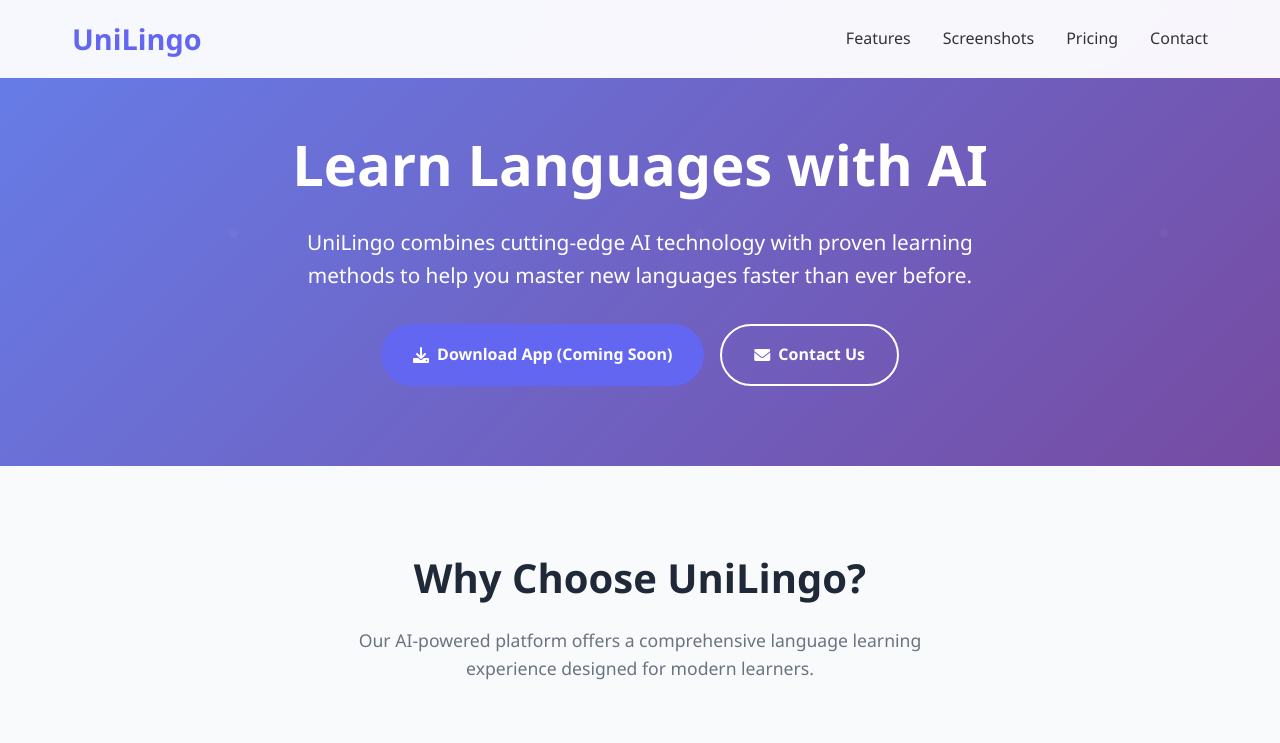
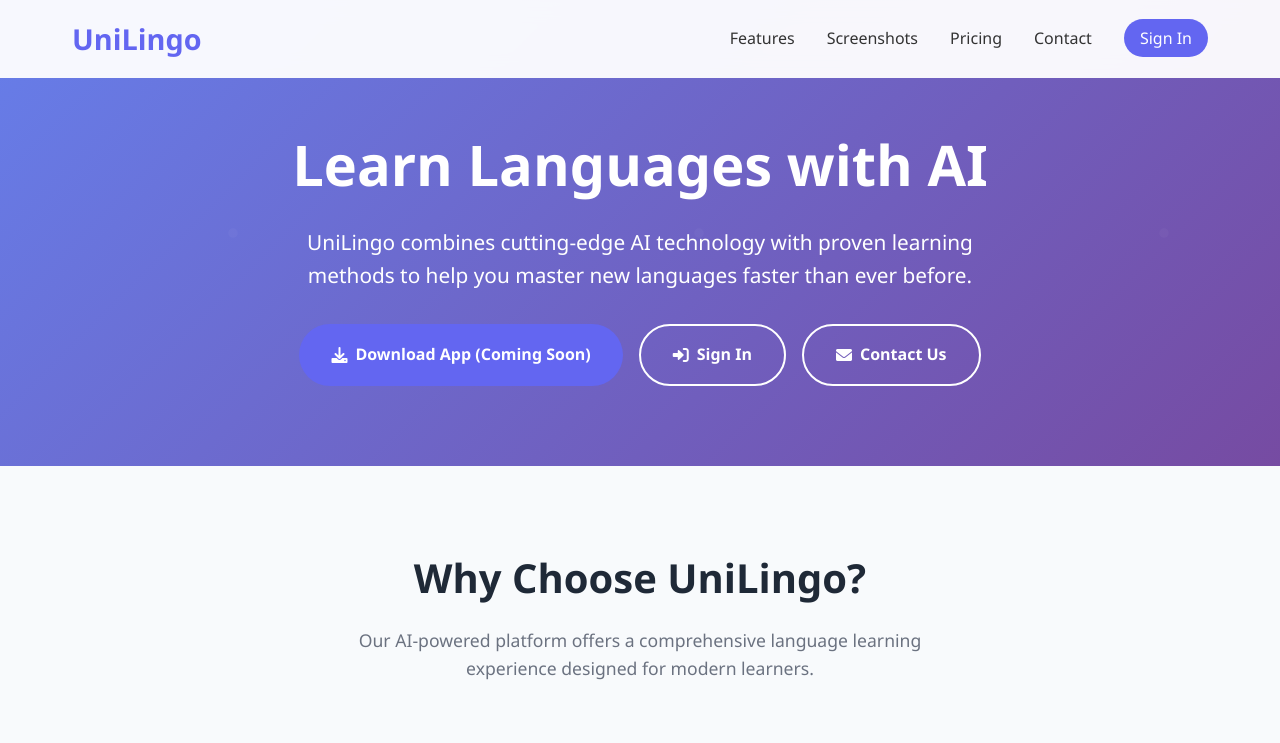
Before and after one commit to EmesOrdCo/UniLingo_Website, a website: page index.html in a window 1280 px wide. Shown: the top 743 px of the page. Drawn offline with Linux system fonts and the light colour scheme.

Commit message:
Add Sign In and Manage Account access to home page
- Add Sign In button to navigation bar with styled appearance
- Add Sign In button to hero section CTA buttons
- Add Manage Account button to pricing section
- Include proper styling and hover effects for new buttons
- Provide easy access to authentication system from home page

```diff
--- a/index.html
+++ b/index.html
@@ -62,6 +62,19 @@
 
         .nav-links a:hover {
             color: #6366f1;
+        }
+
+        .nav-signin {
+            background: #6366f1 !important;
+            color: white !important;
+            padding: 0.5rem 1rem !important;
+            border-radius: 25px !important;
+            transition: all 0.3s ease !important;
+        }
+
+        .nav-signin:hover {
+            background: #5855eb !important;
+            transform: translateY(-2px);
         }
 
         .mobile-menu {
@@ -524,6 +537,7 @@
                 <li><a href="#screenshots">Screenshots</a></li>
                 <li><a href="#pricing">Pricing</a></li>
                 <li><a href="#contact">Contact</a></li>
+                <li><a href="sign-in.html" class="nav-signin">Sign In</a></li>
             </ul>
             <div class="mobile-menu">
                 <span></span>
@@ -542,6 +556,10 @@
                 <a href="#download" class="btn btn-primary">
                     <i class="fas fa-download"></i>
                     Download App (Coming Soon)
+                </a>
+                <a href="sign-in.html" class="btn btn-secondary">
+                    <i class="fas fa-sign-in-alt"></i>
+                    Sign In
                 </a>
                 <a href="mailto:unilingo.help@gmail.com" class="btn btn-secondary">
                     <i class="fas fa-envelope"></i>
@@ -675,6 +693,12 @@
                     </ul>
                 </div>
             </div>
+            <div style="text-align: center; margin-top: 2rem;">
+                <a href="sign-in.html" class="btn btn-primary">
+                    <i class="fas fa-user-cog"></i>
+                    Manage Account
+                </a>
+            </div>
         </div>
     </section>
 
```
